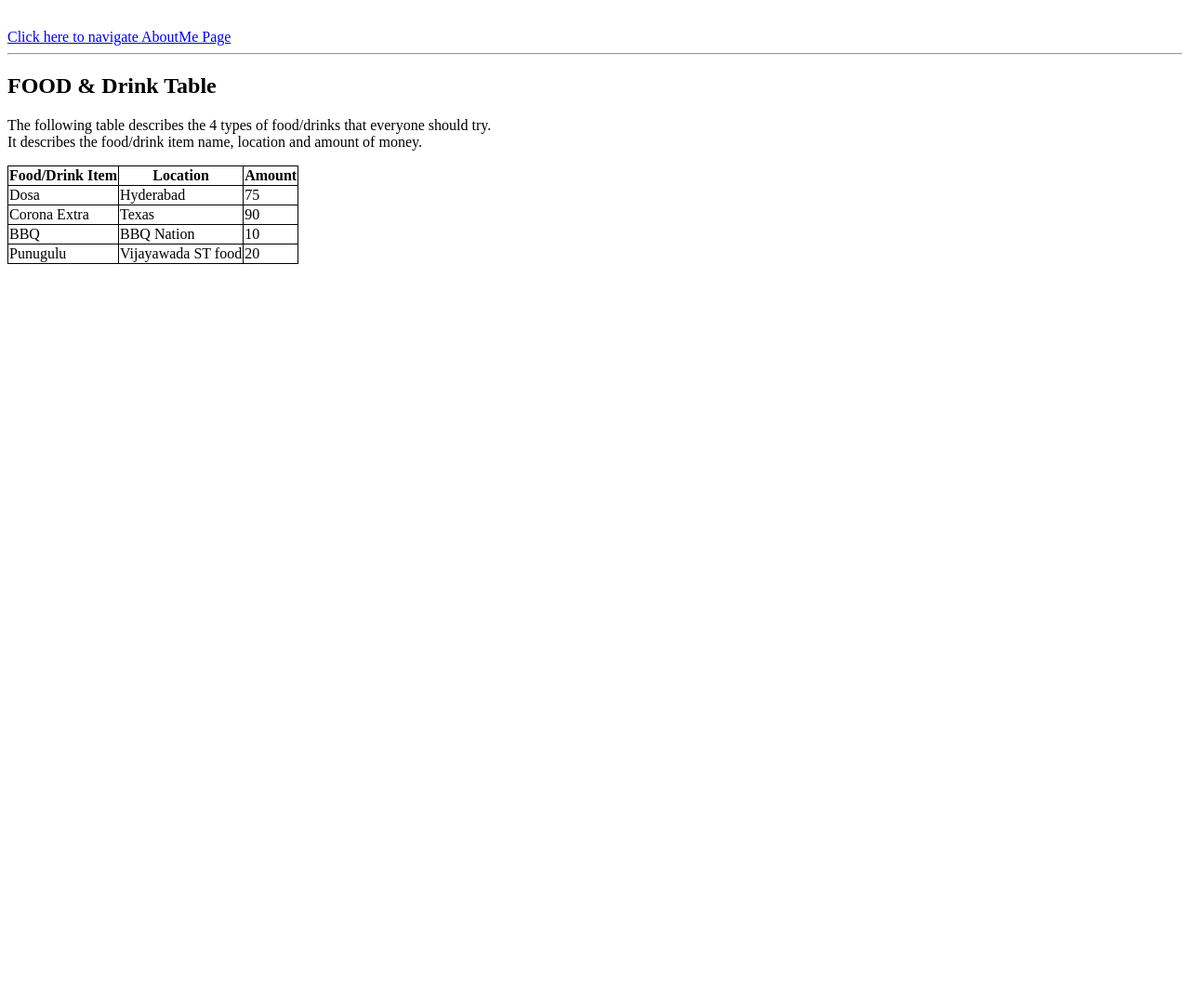
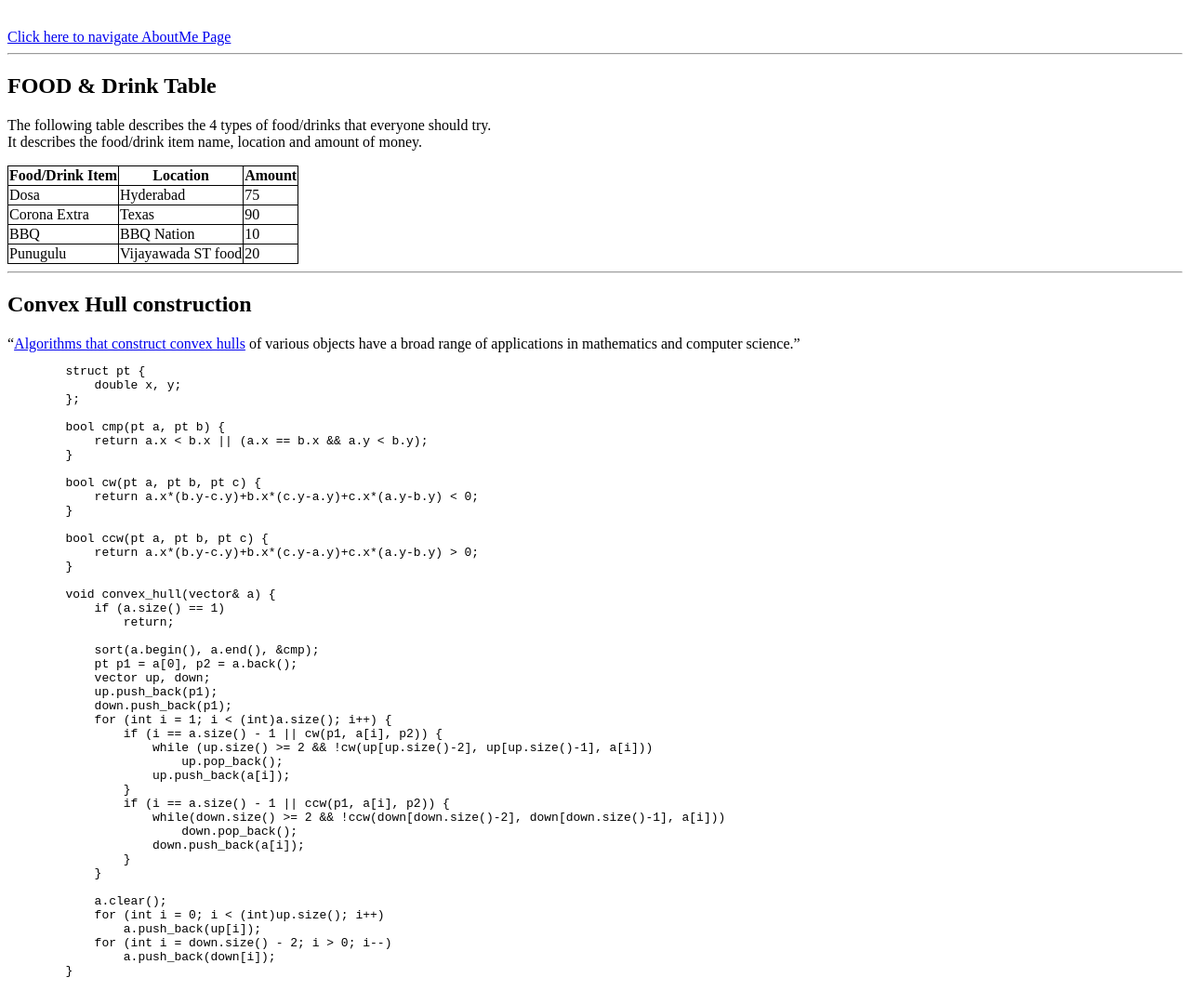
Before and after one commit to 44-563-WebApps-F21/webapps-f21-assignment-3-pavanatm9909, a plain HTML site: page index.html in a window 1280 px wide. Shown: the part 604-1684 px from the top of the page at 93% size. Before the commit the page ends 896 px from the top, so only its background shows below. Drawn offline with Linux system fonts and the light colour scheme.

Commit message:
added coding component

```diff
--- a/index.html
+++ b/index.html
@@ -91,5 +91,56 @@
             <td>20</td>
         </tr>
     </table>
+    <hr>
+    <h2>Convex Hull construction</h2>
+    <q><a href="https://en.wikipedia.org/wiki/Convex_hull_algorithms">Algorithms that construct convex hulls</a> of various objects have a broad range of applications in mathematics and computer science.</q>
+    <br>
+    <pre>
+        struct pt {
+            double x, y;
+        };
+
+        bool cmp(pt a, pt b) {
+            return a.x < b.x || (a.x == b.x && a.y < b.y);
+        }
+
+        bool cw(pt a, pt b, pt c) {
+            return a.x*(b.y-c.y)+b.x*(c.y-a.y)+c.x*(a.y-b.y) < 0;
+        }
+
+        bool ccw(pt a, pt b, pt c) {
+            return a.x*(b.y-c.y)+b.x*(c.y-a.y)+c.x*(a.y-b.y) > 0;
+        }
+
+        void convex_hull(vector<pt>& a) {
+            if (a.size() == 1)
+                return;
+
+            sort(a.begin(), a.end(), &cmp);
+            pt p1 = a[0], p2 = a.back();
+            vector<pt> up, down;
+            up.push_back(p1);
+            down.push_back(p1);
+            for (int i = 1; i < (int)a.size(); i++) {
+                if (i == a.size() - 1 || cw(p1, a[i], p2)) {
+                    while (up.size() >= 2 && !cw(up[up.size()-2], up[up.size()-1], a[i]))
+                        up.pop_back();
+                    up.push_back(a[i]);
+                }
+                if (i == a.size() - 1 || ccw(p1, a[i], p2)) {
+                    while(down.size() >= 2 && !ccw(down[down.size()-2], down[down.size()-1], a[i]))
+                        down.pop_back();
+                    down.push_back(a[i]);
+                }
+            }
+
+            a.clear();
+            for (int i = 0; i < (int)up.size(); i++)
+                a.push_back(up[i]);
+            for (int i = down.size() - 2; i > 0; i--)
+                a.push_back(down[i]);
+        }
+    </pre>
+
 </body>
 </html>
```
